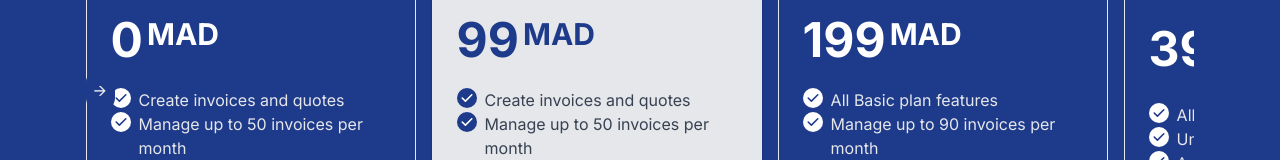
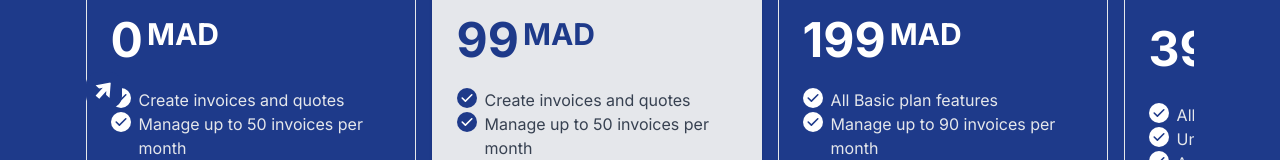
Before and after one commit to elkhattaby0/Fatoura, a Next.js app: page /public/home in a window 1280 px wide. Shown: the part 3578-3738 px from the top of the page. Built offline with nearby package versions, Linux system fonts and the light colour scheme.

Commit message:
27-02-2025 10:37

```diff
--- a/src/app/public/home/sections/cardPrice.tsx
+++ b/src/app/public/home/sections/cardPrice.tsx
@@ -42,9 +42,9 @@ const CardPrice:React.FC<CardPriceProps> = ({data, currency, btn}) => {
             {canScrollLeft && (
                 <button
                 onClick={() => handleScroll("left")}
-                    className="absolute left-[-33] max-md:left-[-15] p-2 z-10 bg-darkBlue hover:bg-skyBlue text-lightGray h-fit rounded-xl hover:shadow-xl"
+                className="absolute left-[-33] max-md:left-[-15] p-2 z-10 bg-darkBlue hover:bg-skyBlue text-lightGray h-fit rounded-xl hover:shadow-xl group outline-none"
             >
-                    &#129128;
+                <svg className="size-5 rotate-45 group-hover:rotate-0" fill="#ffffff" version="1.1" id="Capa_1" xmlns="http://www.w3.org/2000/svg"  width="100%" height="100%" viewBox="0 0 550.354 550.354"><g id="SVGRepo_bgCarrier" strokeWidth="0"></g><g id="SVGRepo_tracerCarrier" strokeLinecap="round" stroke-linejoin="round"></g><g id="SVGRepo_iconCarrier"> <g> <g> <path d="M541.169,208.807H261.295c-5.07,0-5.906-2.484-1.87-5.551l68.373-51.919c4.039-3.066,7.311-9.66,7.311-14.73V25.578 c0-5.07-3.269-6.689-7.301-3.614L3.025,269.61c-4.033,3.075-4.033,8.057,0,11.132L327.811,528.39 c4.033,3.076,7.301,1.457,7.301-3.613V413.748c0-5.07-3.274-11.665-7.311-14.73l-68.372-51.919 c-4.04-3.066-3.201-5.551,1.87-5.551h279.876c5.07,0,9.18-4.11,9.18-9.181V217.988 C550.349,212.917,546.239,208.807,541.169,208.807z"></path> </g> </g> </g></svg>
             </button>
             )}
 
@@ -108,9 +108,9 @@ const CardPrice:React.FC<CardPriceProps> = ({data, currency, btn}) => {
             {canScrollRight && (
                 <button
                 onClick={() => handleScroll("right")}
-                    className="absolute right-[-33] max-md:right-[-15] p-2 z-10 bg-darkBlue hover:bg-skyBlue text-lightGray h-fit rounded-xl hover:shadow-xl"
+                className="absolute right-[-33] max-md:right-[-15] p-2 z-10 bg-darkBlue hover:bg-skyBlue text-lightGray h-fit rounded-xl hover:shadow-xl group outline-none"
             >
-                    &#129130;
+                <svg className="size-5 rotate-[40rad] group-hover:-rotate-180" fill="#ffffff" version="1.1" id="Capa_1" xmlns="http://www.w3.org/2000/svg"  width="100%" height="100%" viewBox="0 0 550.354 550.354"><g id="SVGRepo_bgCarrier" strokeWidth="0"></g><g id="SVGRepo_tracerCarrier" strokeLinecap="round" stroke-linejoin="round"></g><g id="SVGRepo_iconCarrier"> <g> <g> <path d="M541.169,208.807H261.295c-5.07,0-5.906-2.484-1.87-5.551l68.373-51.919c4.039-3.066,7.311-9.66,7.311-14.73V25.578 c0-5.07-3.269-6.689-7.301-3.614L3.025,269.61c-4.033,3.075-4.033,8.057,0,11.132L327.811,528.39 c4.033,3.076,7.301,1.457,7.301-3.613V413.748c0-5.07-3.274-11.665-7.311-14.73l-68.372-51.919 c-4.04-3.066-3.201-5.551,1.87-5.551h279.876c5.07,0,9.18-4.11,9.18-9.181V217.988 C550.349,212.917,546.239,208.807,541.169,208.807z"></path> </g> </g> </g></svg>
             </button>
             )}
         </div>
```
Lines whose indentation alone changed are shown as unchanged.
